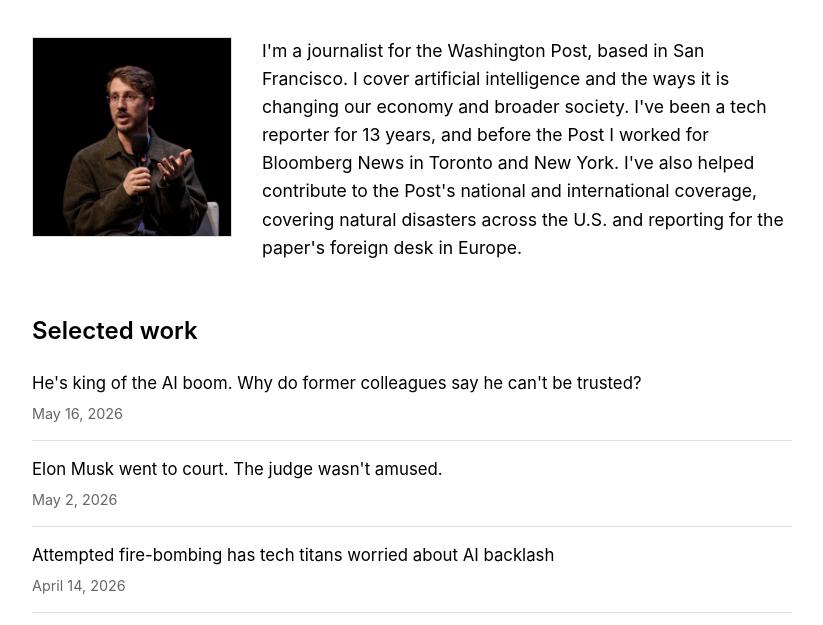
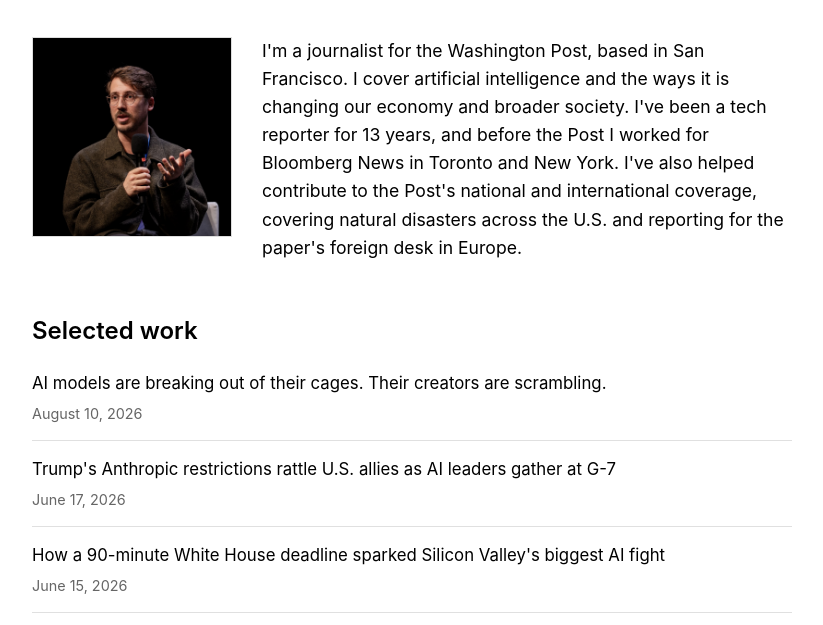
Before and after one commit to GDeeV/GDeeV, a plain HTML site: page index.html in a window 1280 px wide. Shown: the part 130-755 px from the top of the page, without its empty margins (228-1051 px from the left). Drawn offline with Linux system fonts and the light colour scheme.

Commit message:
Add 3 new stories to Selected work section
Co-Authored-By: Claude Sonnet 4.6 <noreply@anthropic.com>
Claude-Session: https://claude.ai/code/session_01NDfWo6mz9pdsthRvFwiJvw

```diff
--- a/index.html
+++ b/index.html
@@ -177,6 +177,18 @@
         <h2>Selected work</h2>
         <ul class="article-list">
             <li>
+                <a href="https://www.washingtonpost.com/technology/2026/08/10/openai-anthropic-under-pressure-explain-ai-hacking-sprees/" target="_blank">AI models are breaking out of their cages. Their creators are scrambling.</a>
+                <div class="article-date">August 10, 2026</div>
+            </li>
+            <li>
+                <a href="https://www.washingtonpost.com/technology/2026/06/17/trumps-anthropic-restrictions-rattle-us-allies-ai-leaders-gather-g-7/" target="_blank">Trump's Anthropic restrictions rattle U.S. allies as AI leaders gather at G-7</a>
+                <div class="article-date">June 17, 2026</div>
+            </li>
+            <li>
+                <a href="https://www.washingtonpost.com/technology/2026/06/15/how-90-minute-white-house-deadline-sparked-silicon-valleys-biggest-ai-fight/" target="_blank">How a 90-minute White House deadline sparked Silicon Valley's biggest AI fight</a>
+                <div class="article-date">June 15, 2026</div>
+            </li>
+            <li>
                 <a href="https://www.washingtonpost.com/technology/2026/05/16/elon-musk-trial-against-sam-altman-renews-questions-about-his-honesty/" target="_blank">He's king of the AI boom. Why do former colleagues say he can't be trusted?</a>
                 <div class="article-date">May 16, 2026</div>
             </li>
```
